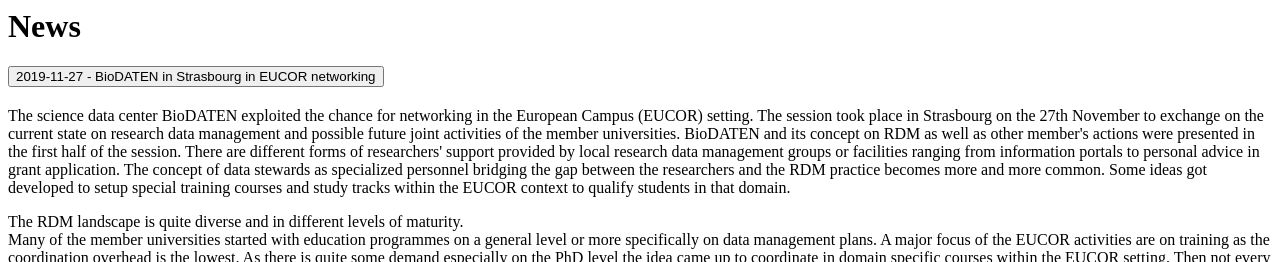
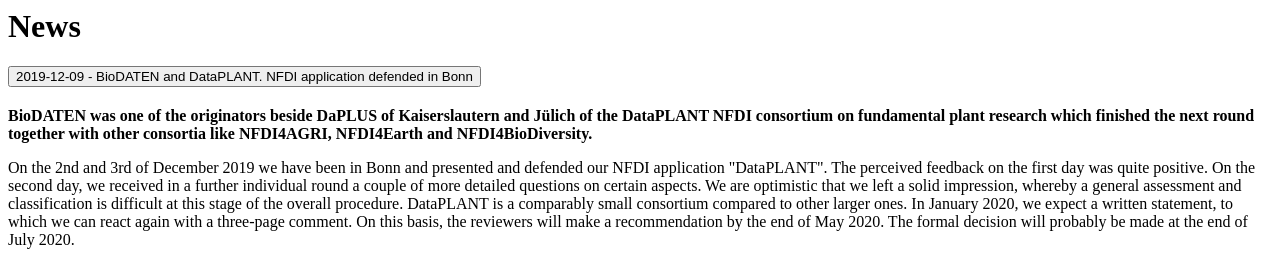
Before and after one commit to mtrojan-ub/biodaten, a PHP site: page /news.php in a window 1280 px wide. Shown: the top 262 px of the page. Run offline with PHP 8.4, Linux system fonts and the light colour scheme.

Commit message:
news update (2019-12-09)

```diff
--- a/tpl/news.php
+++ b/tpl/news.php
@@ -2,6 +2,31 @@
     <h1>News</h1>
 
     <!-- use accordion, see: https://getbootstrap.com/docs/4.3/components/collapse/#accordion-example -->
+    <div id="accordion-news" class="accordion">
+        <?php $date='2019-12-09';?>
+        <div class="card">
+            <div id="heading-<?=$date?>" class="card-header">
+                <h2 class="mb-0">
+                    <button class="btn btn-link" type="button" data-toggle="collapse" data-target="#collapse-<?=$date?>" aria-expanded="true" aria-controls="collapse-<?=$date?>">
+                       <?=$date?> - BioDATEN and DataPLANT. NFDI application defended in Bonn
+                    </button>
+                </h2>
+            </div>
+            <div id="collapse-<?=$date?>" class="collapse show" aria-labelledby="heading-<?=$date?>" data-parent="#accordion-news">
+                <div class="card-body">
+                    <p>
+                        <b>BioDATEN was one of the originators beside DaPLUS of Kaiserslautern and Jülich of the DataPLANT NFDI consortium on fundamental plant research which finished the next round together with other consortia like NFDI4AGRI, NFDI4Earth and NFDI4BioDiversity.</b>
+                    </p>
+                    <p>
+                        On the 2nd and 3rd of December 2019 we have been in Bonn and presented and defended our NFDI application "DataPLANT". The perceived feedback on the first day was quite positive. On the second day, we received in a further individual round a couple of more detailed questions on certain aspects. We are optimistic that we left a solid impression, whereby a general assessment and classification is difficult at this stage of the overall procedure. DataPLANT is a comparably small consortium compared to other larger ones. In January 2020, we expect a written statement, to which we can react again with a three-page comment. On this basis, the reviewers will make a recommendation by the end of May 2020. The formal decision will probably be made at the end of July 2020.
+                    </p>
+                    <p>
+                        <img class="img-fluid" src="img/news/<?=$date?>.jpg" />
+                    </p>
+                </div>
+            </div>
+        </div>
+
     <div id="accordion-news" class="accordion">
         <?php $date='2019-11-27';?>
         <div class="card">
@@ -12,7 +37,7 @@
                     </button>
                 </h2>
             </div>
-            <div id="collapse-<?=$date?>" class="collapse show" aria-labelledby="heading-<?=$date?>" data-parent="#accordion-news">
+            <div id="collapse-<?=$date?>" class="collapse" aria-labelledby="heading-<?=$date?>" data-parent="#accordion-news">
                 <div class="card-body">
                     <p>
                         The science data center BioDATEN exploited the chance for networking in the European Campus (EUCOR) setting. The session took place in Strasbourg on the 27th November to exchange on the current state on research data management and possible future joint activities of the member universities. BioDATEN and its concept on RDM as well as other member's actions were presented in the first half of the session. There are different forms of researchers' support provided by local research data management groups or facilities ranging from information portals to personal advice in grant application. The concept of data stewards as specialized personnel bridging the gap between the researchers and the RDM practice becomes more and more common. Some ideas got developed to setup special training courses and study tracks within the EUCOR context to qualify students in that domain.
```
Also changed, not shown: public/img/news/2019-12-09.jpg (added).
